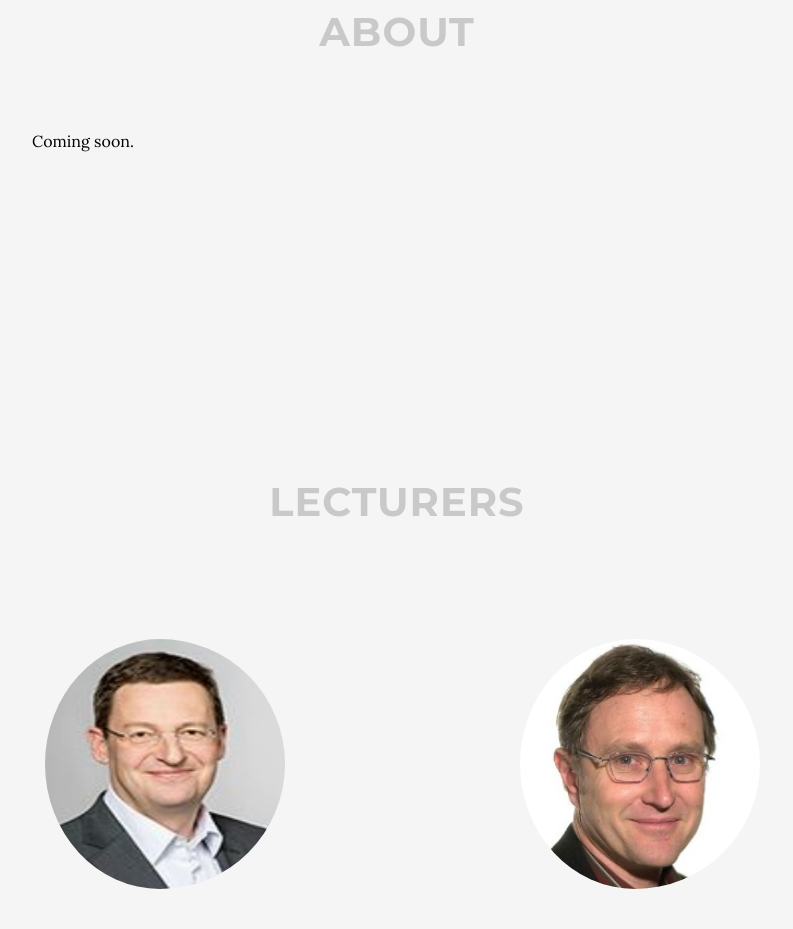
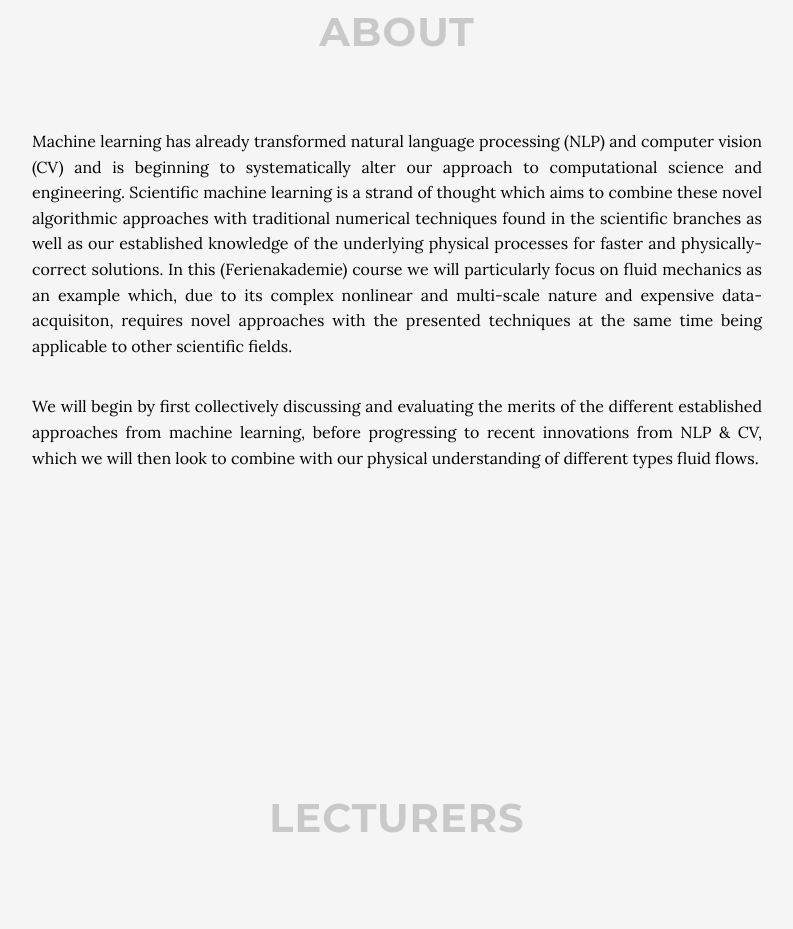
Before and after one commit to tumaer/Ferienakademie, a website: page index.html in a window 1280 px wide. Shown: the part 1040-1969 px from the top of the page, without its empty margins (243-1036 px from the left). Drawn offline with Linux system fonts and the light colour scheme; a script that the page names is missing.

Commit message:
Add about section.

```diff
--- a/index.html
+++ b/index.html
@@ -103,7 +103,19 @@
                 <h2 class="text-center">About</h2>
                 <br><br>
                     <p>
-                        Coming soon.
+                        Machine learning has already transformed natural language processing (NLP) and computer vision (CV)
+                        and is beginning to systematically alter our approach to computational science and engineering. Scientific machine learning is a
+                        strand of thought which aims to combine these novel algorithmic approaches with traditional numerical
+                        techniques found in the scientific branches as well as our established knowledge of the underlying physical processes
+                        for faster and physically-correct solutions. In this (Ferienakademie) course we will particularly focus
+                        on fluid mechanics as an example which, due to its complex nonlinear and multi-scale nature and
+                        expensive data-acquisiton, requires novel approaches with the presented techniques at the same
+                        time being applicable to other scientific fields.
+                    </p>
+                    <p>
+                        We will begin by first collectively discussing and evaluating the merits of the different established
+                        approaches from machine learning, before progressing to recent innovations from NLP & CV, which we will
+                        then look to combine with our physical understanding of different types fluid flows.
                     </p>
                 <br><br>
             </div>
```
